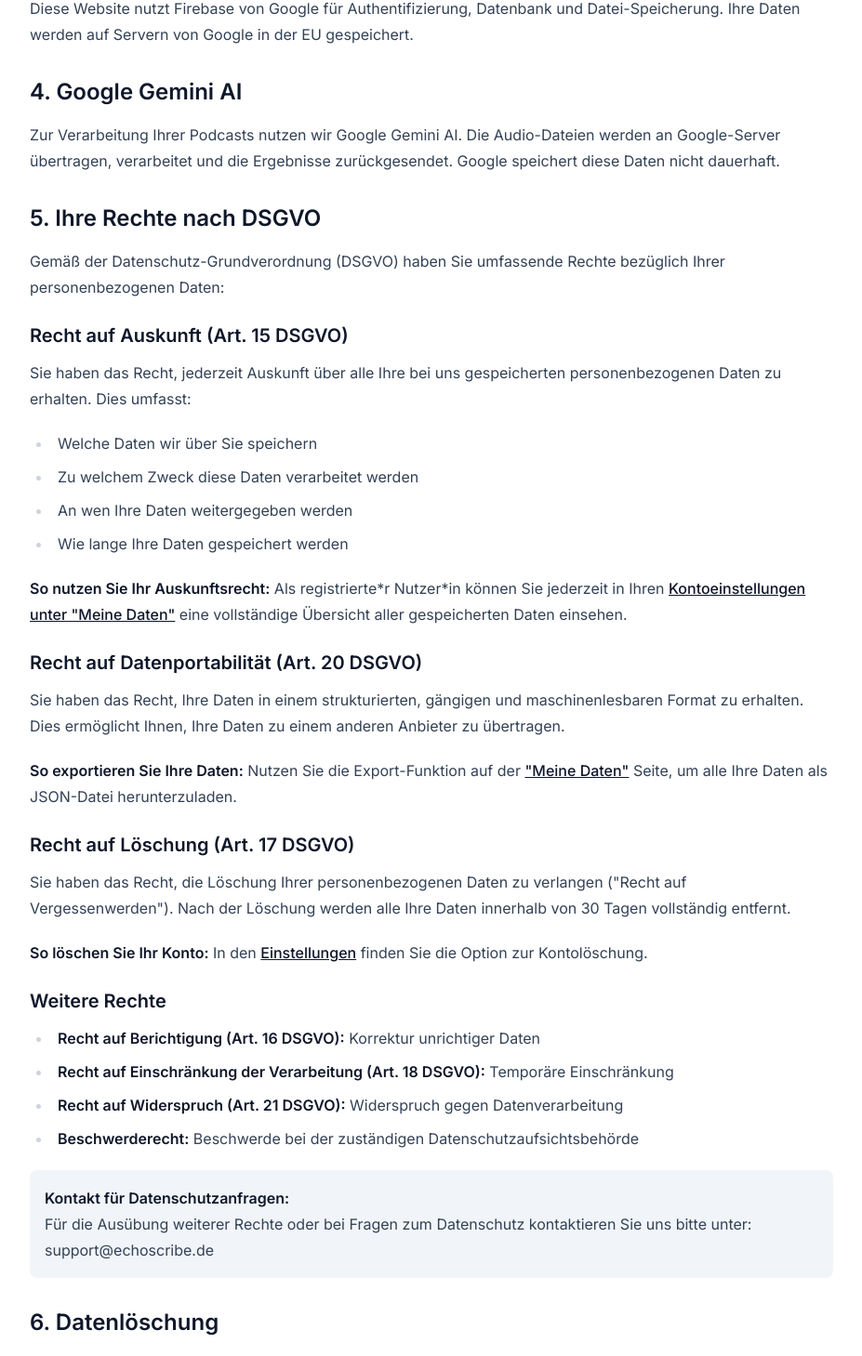
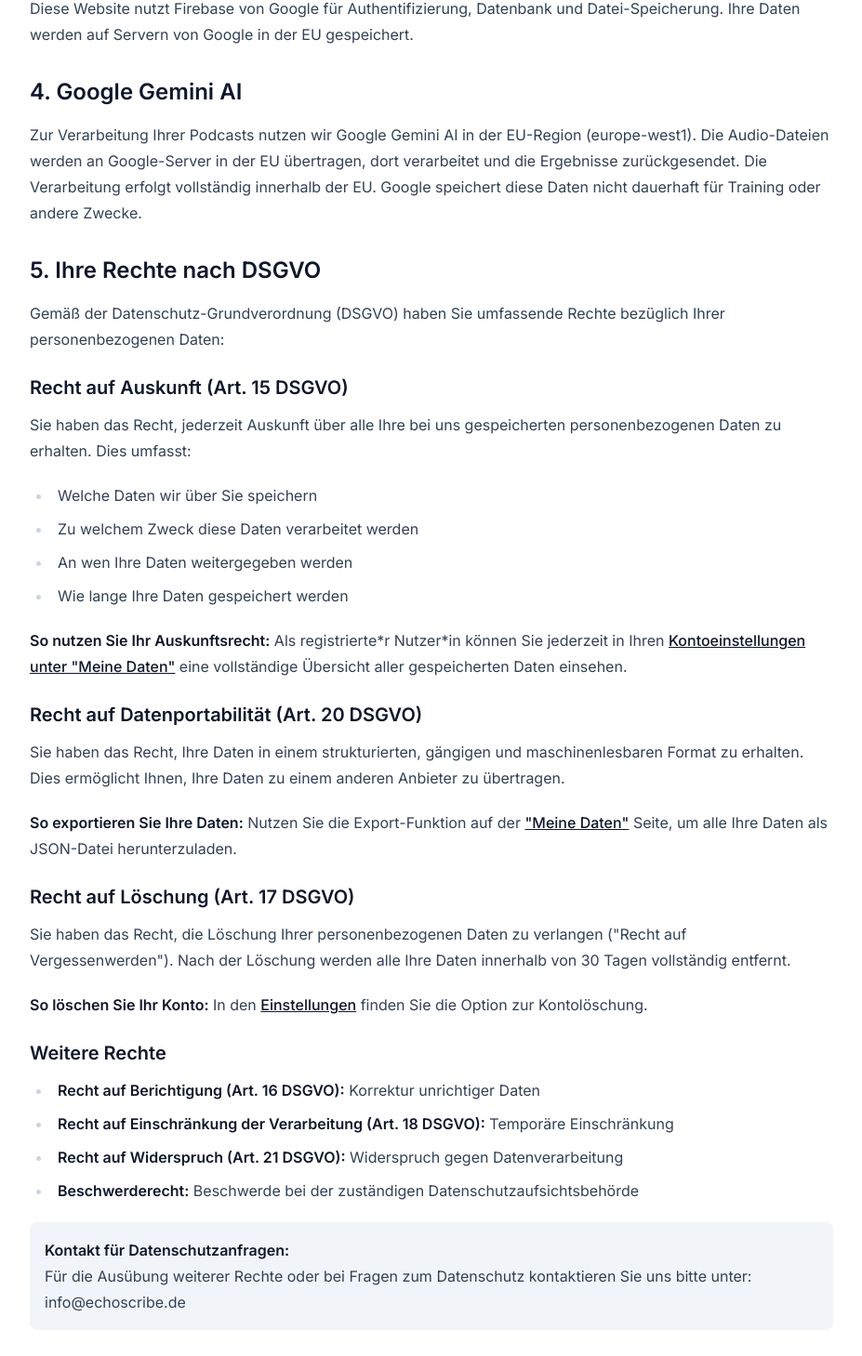
Before and after one commit to Bennells/EchoScribe, a Next.js app: page /privacy in a window 1280 px wide. Shown: the part 697-2156 px from the top of the page at 93% size, without its empty margins (176-1103 px from the left). Built offline with nearby package versions, Linux system fonts and the light colour scheme; no server answers.

Commit message:
feat: Update contact email to info@echoscribe.de in privacy policy and user data export sections, and enhance data security descriptions for GDPR compliance

```diff
--- a/app/actions/exportUserData.ts
+++ b/app/actions/exportUserData.ts
@@ -231,11 +231,11 @@
 
         userRights: [
           "Recht auf Auskunft (Art. 15 DSGVO) - Diese Exportfunktion",
-          "Recht auf Berichtigung (Art. 16 DSGVO) - Kontaktieren Sie support@echoscribe.de",
+          "Recht auf Berichtigung (Art. 16 DSGVO) - Kontaktieren Sie info@echoscribe.de",
           "Recht auf Löschung (Art. 17 DSGVO) - Verfügbar in den Kontoeinstellungen",
           "Recht auf Datenportabilität (Art. 20 DSGVO) - Diese Exportfunktion",
-          "Recht auf Widerspruch (Art. 21 DSGVO) - Kontaktieren Sie support@echoscribe.de",
-          "Recht auf Einschränkung der Verarbeitung (Art. 18 DSGVO) - Kontaktieren Sie support@echoscribe.de",
+          "Recht auf Widerspruch (Art. 21 DSGVO) - Kontaktieren Sie info@echoscribe.de",
+          "Recht auf Einschränkung der Verarbeitung (Art. 18 DSGVO) - Kontaktieren Sie info@echoscribe.de",
         ],
       },
     };
--- a/app/dashboard/settings/my-data/page.tsx
+++ b/app/dashboard/settings/my-data/page.tsx
@@ -145,7 +145,7 @@
             "Alle Daten werden bis zur Kontolöschung gespeichert. Nach Kontolöschung werden alle Daten innerhalb von 30 Tagen vollständig gelöscht.",
           userRights: [
             "Recht auf Auskunft (Art. 15 DSGVO) - Diese Exportfunktion",
-            "Recht auf Berichtigung (Art. 16 DSGVO) - Kontaktieren Sie support@echoscribe.de",
+            "Recht auf Berichtigung (Art. 16 DSGVO) - Kontaktieren Sie info@echoscribe.de",
             "Recht auf Löschung (Art. 17 DSGVO) - Verfügbar in den Kontoeinstellungen",
             "Recht auf Datenportabilität (Art. 20 DSGVO) - Diese Exportfunktion",
           ],
@@ -464,7 +464,7 @@
                   Einstellungen
                 </Link>
               </li>
-              <li>• <strong>Weitere Rechte:</strong> Kontaktieren Sie support@echoscribe.de</li>
+              <li>• <strong>Weitere Rechte:</strong> Kontaktieren Sie info@echoscribe.de</li>
             </ul>
           </div>
 
--- a/app/privacy/page.tsx
+++ b/app/privacy/page.tsx
@@ -47,9 +47,10 @@
         <section>
           <h2 className="text-2xl font-semibold mt-8 mb-4">4. Google Gemini AI</h2>
           <p>
-            Zur Verarbeitung Ihrer Podcasts nutzen wir Google Gemini AI. Die Audio-Dateien werden
-            an Google-Server übertragen, verarbeitet und die Ergebnisse zurückgesendet. Google
-            speichert diese Daten nicht dauerhaft.
+            Zur Verarbeitung Ihrer Podcasts nutzen wir Google Gemini AI in der EU-Region (europe-west1).
+            Die Audio-Dateien werden an Google-Server in der EU übertragen, dort verarbeitet und die
+            Ergebnisse zurückgesendet. Die Verarbeitung erfolgt vollständig innerhalb der EU. Google
+            speichert diese Daten nicht dauerhaft für Training oder andere Zwecke.
           </p>
         </section>
 
@@ -119,7 +120,7 @@
           <p className="mt-4 p-4 bg-muted rounded-lg">
             <strong>Kontakt für Datenschutzanfragen:</strong><br />
             Für die Ausübung weiterer Rechte oder bei Fragen zum Datenschutz kontaktieren Sie uns
-            bitte unter: support@echoscribe.de
+            bitte unter: info@echoscribe.de
           </p>
         </section>
 
--- a/components/features/landing/faq-section.tsx
+++ b/components/features/landing/faq-section.tsx
@@ -23,7 +23,7 @@
   {
     question: "Sind meine Daten sicher?",
     answer:
-      "Absolut! Wir sind vollständig DSGVO-konform mit Hosting in der EU. Ihre Podcast-Dateien und generierten Artikel werden sicher verschlüsselt gespeichert. Sie können Ihre Daten jederzeit exportieren oder löschen.",
+      "Absolut! Wir sind vollständig DSGVO-konform. Alle Ihre Daten werden in der EU gehostet UND verarbeitet (Firebase + Google Cloud in europe-west1). Ihre Podcast-Dateien und generierten Artikel werden sicher verschlüsselt gespeichert. Die KI-Verarbeitung findet ausschließlich auf EU-Servern statt. Sie können Ihre Daten jederzeit exportieren oder löschen.",
   },
 ];
 
```
Also changed, not shown: .claude/privacy-policy-update.md.
